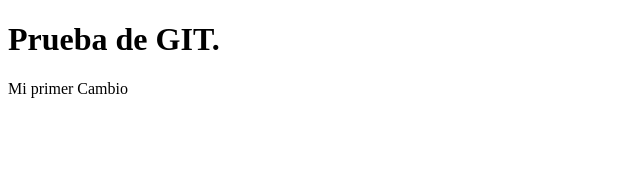
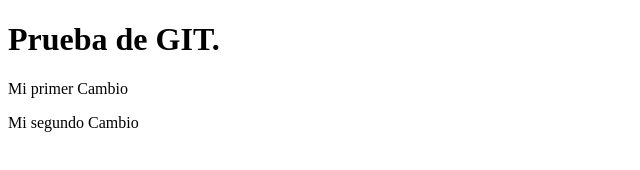
Before and after one commit to drbv27/Miprueba3, a plain HTML site: page index.html in a window 1280 px wide. Shown: the whole page, without its empty margins (0-640 px from the left). Drawn offline with Linux system fonts and the light colour scheme.

Commit message:
segundo commit

```diff
--- a/index.html
+++ b/index.html
@@ -9,5 +9,6 @@
 <body>
     <h1>Prueba de GIT.</h1>
     <p>Mi primer Cambio</p>
+    <p>Mi segundo Cambio</p>
 </body>
 </html>
```
